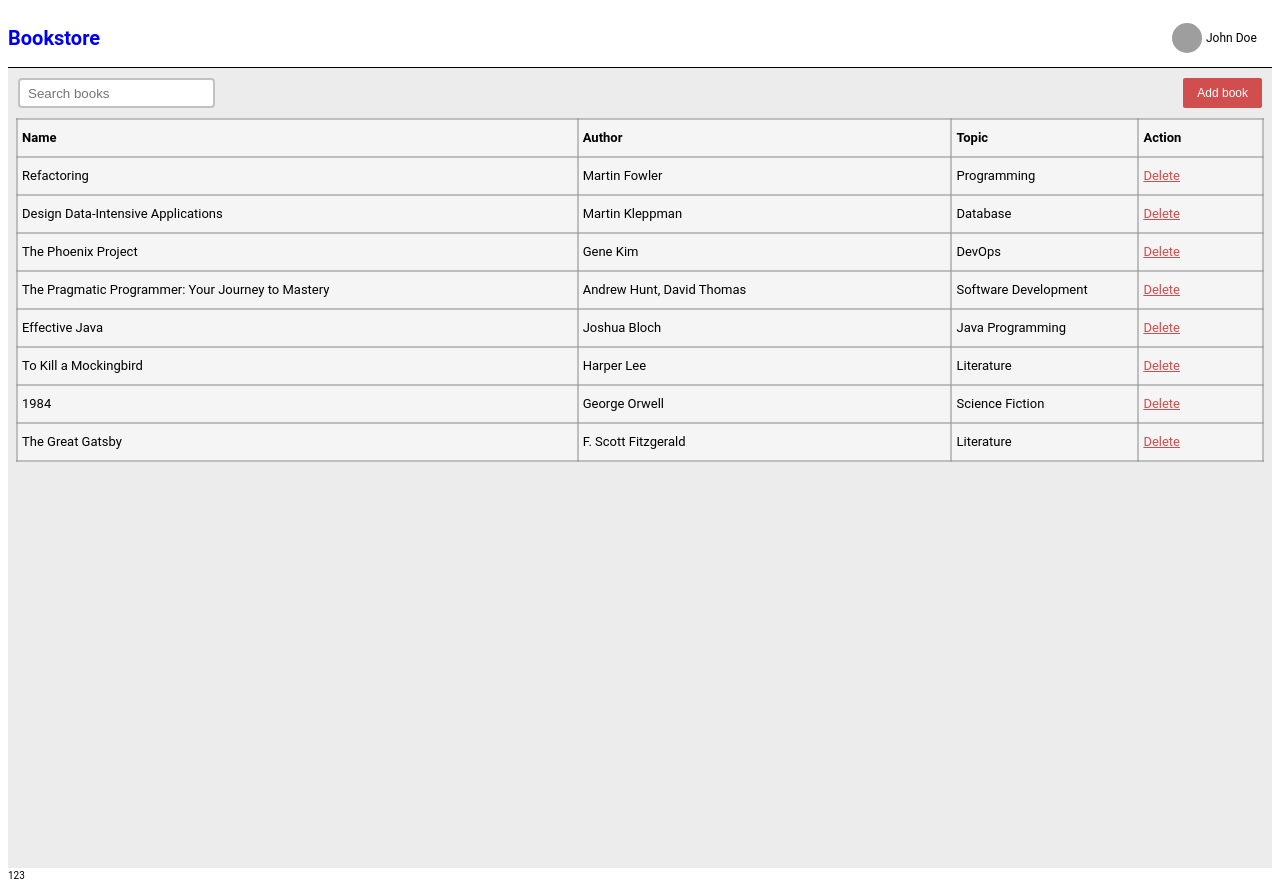
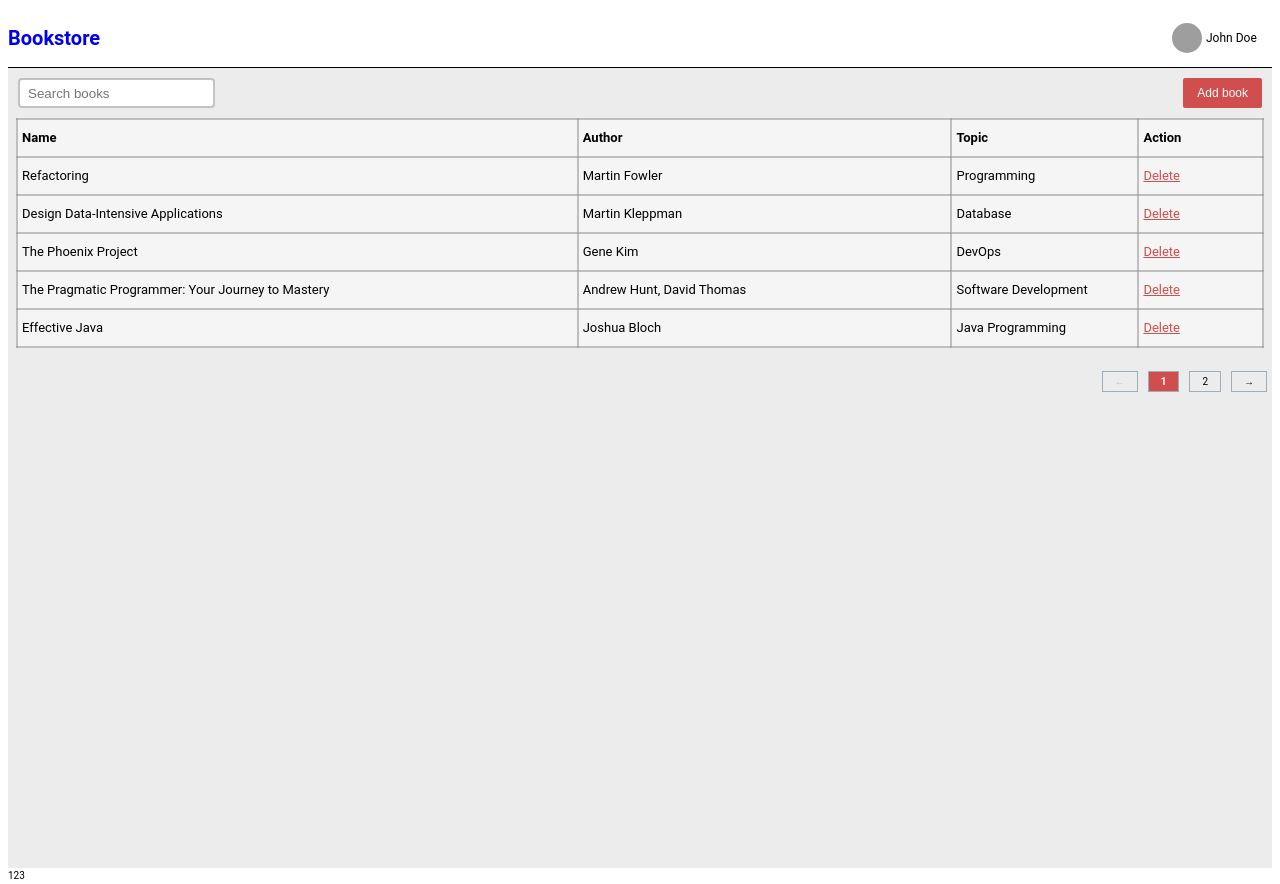
Before and after one commit to dwarvesf/df-frontend-2023, a React (Create React App) app in the folder assignment-3/: page / in a window 1280 px wide. Built offline with nearby package versions, Linux system fonts and the light colour scheme; grey boxes are pictures that could not be loaded.

Commit message:
Add deleting feature when search

```diff
--- a/assignment-3/src/App.tsx
+++ b/assignment-3/src/App.tsx
@@ -1,7 +1,7 @@
 import './App.css'
-import { useState } from 'react'
+import { useState, useMemo } from 'react'
 import { useLocalStorage } from 'usehooks-ts'
-import { Header, Button, LineBook, ModalAdd } from './components'
+import { Header, Button, LineBook, ModalAdd, Pagination } from './components'
 import ShowText from './components/ShowText'
 
 // Import types
@@ -60,15 +60,29 @@ const defaultBooks: BookList = [
 ]
 
 function Content() {
+  const PageSize = 5
+
   const [books, setBooks] = useLocalStorage('books', defaultBooks)
+
+  // For addd
   const [openModalAdd, SetModalAdd] = useState<boolean>(false)
 
+  // For delete
   const [openModalDelete, setModalDelete] = useState<boolean>(false)
   const [deleteBook, setDeleteBook] = useState<Book>(books[1])
 
+  // For search book
   const [isSearch, setIsSearch] = useState<boolean>(false)
   const [searchValue, setSeachValue] = useState<string>('')
   const [resultSearchBooks, setResultBooks] = useState<BookList>(books)
+
+  const [page, setPage] = useState<number>(1)
+
+  const displayBook = useMemo<BookList>(() => {
+    const firstPageIndex = (page - 1) * PageSize
+    const lastPageIndex = firstPageIndex + PageSize
+    return books.slice(firstPageIndex, lastPageIndex)
+  }, [page, books])
 
   function handleSearch(e) {
     setSeachValue(e.target.value)
@@ -81,6 +95,10 @@ function Content() {
     setResultBooks(
       books.filter((book) => book.name.toLowerCase().includes(searchValue)),
     )
+  }
+
+  const handlePageChange = (page: number) => {
+    setPage(page)
   }
 
   return (
@@ -122,7 +140,7 @@ function Content() {
                       setDeleteBook={setDeleteBook}
                     />
                   ))
-                : books.map((bookItem) => (
+                : displayBook.map((bookItem) => (
                     <LineBook
                       book={bookItem}
                       setModalDelete={setModalDelete}
@@ -132,6 +150,16 @@ function Content() {
             </tbody>
           </table>
         </div>
+        {!isSearch ? (
+          <div className="pagination__wrapper">
+            <Pagination
+              totalItems={books.length}
+              itemsPerPage={PageSize}
+              currentPage={page}
+              onPageChange={handlePageChange}
+            />
+          </div>
+        ) : null}
       </div>
 
       {openModalAdd ? (
@@ -143,8 +171,12 @@ function Content() {
         setModalDelete={setModalDelete}
         book={deleteBook}
         handleDelete={(item: Book) =>
+        {
           setBooks(books.filter((book) => book.id !== item.id))
-        }
+          if (resultSearchBooks.includes(deleteBook)) {
+            setResultBooks(resultSearchBooks.filter((book) => book.id !== item.id))
+          }
+        }}
       />
     </>
   )
--- a/assignment-3/src/assets/styles/pagination.css
+++ b/assignment-3/src/assets/styles/pagination.css
@@ -1,3 +1,8 @@
+:root{
+  --color-primary: #d04d4dfd;
+}
+
+
 .pagination__wrapper {
     padding-top: 16px;
     display: flex;
@@ -32,11 +37,11 @@
   .pagination__link--active a {
     background-color: var(--color-primary);
     font-weight: bold;
-    color: var(--color-background);
+    color: white;
   }
 
-  .pagination__link--disabled a {
-    cursor: not-allowed;
+  .pagination__link--disabled a, .pagination__link--disabled:hover a{
+    cursor: default;
     background-color: var(--color-background);
-    color: var(--color-text);
+    color: #9999;
   }
--- a/assignment-3/src/components/Pagination.tsx
+++ b/assignment-3/src/components/Pagination.tsx
@@ -9,12 +9,6 @@ export interface PaginationProps {
   onPageChange?: (page: number) => void
 }
 
-// const Pagination = ({
-//   totalItems,
-//   itemsPerPage,
-//   currentPage: externalCurrentPage,
-//   onPageChange,
-// }) =>
 export default function Pagination({
   totalItems,
   itemsPerPage,
--- a/assignment-3/src/components/index.ts
+++ b/assignment-3/src/components/index.ts
@@ -2,3 +2,4 @@ export {default as Button} from './Button'
 export {default as Header} from './Header'
 export {default as LineBook} from './LineBook'
 export {default as ModalAdd} from './ModalAdd'
+export {default as Pagination} from './Pagination'
```
